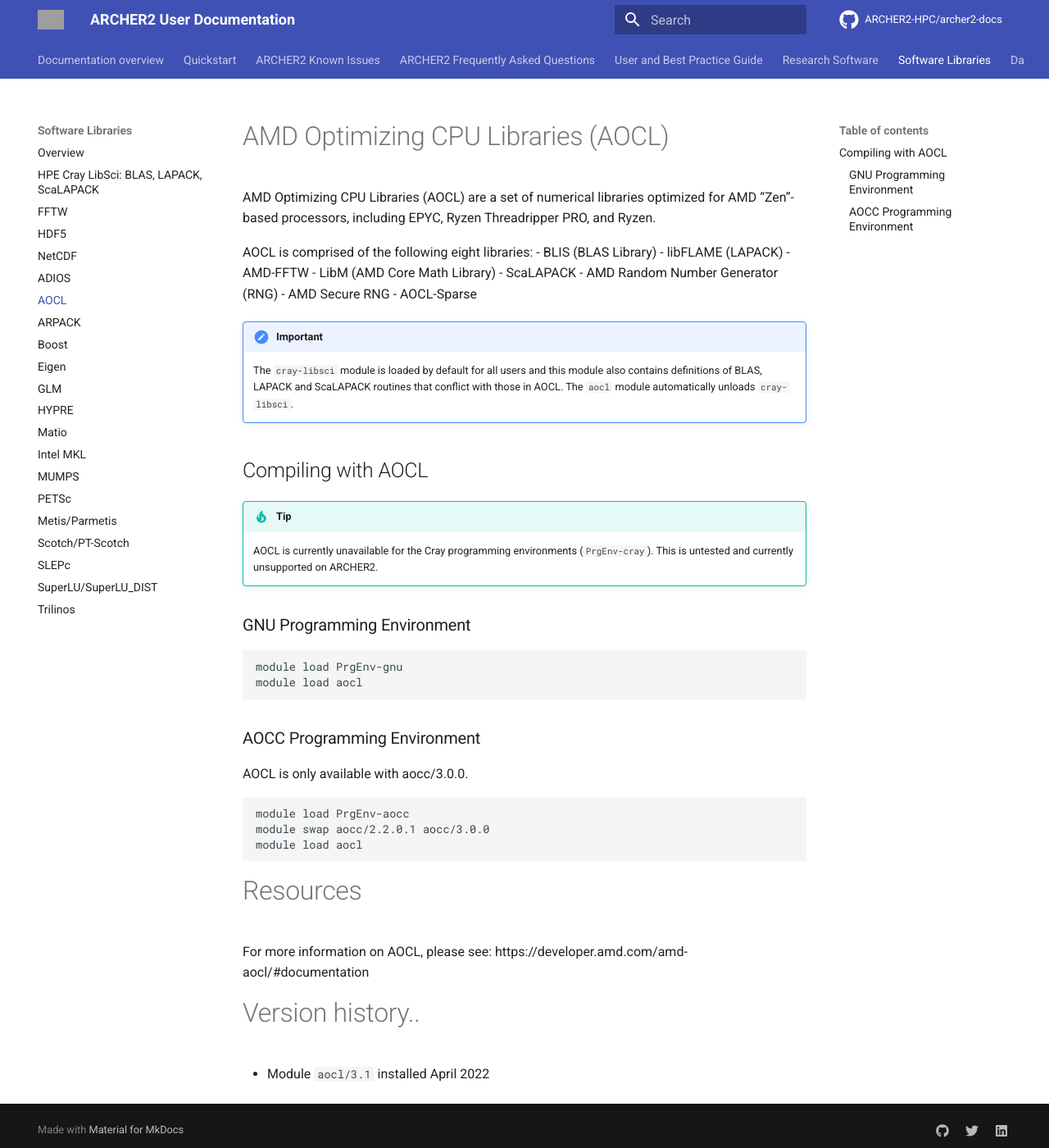
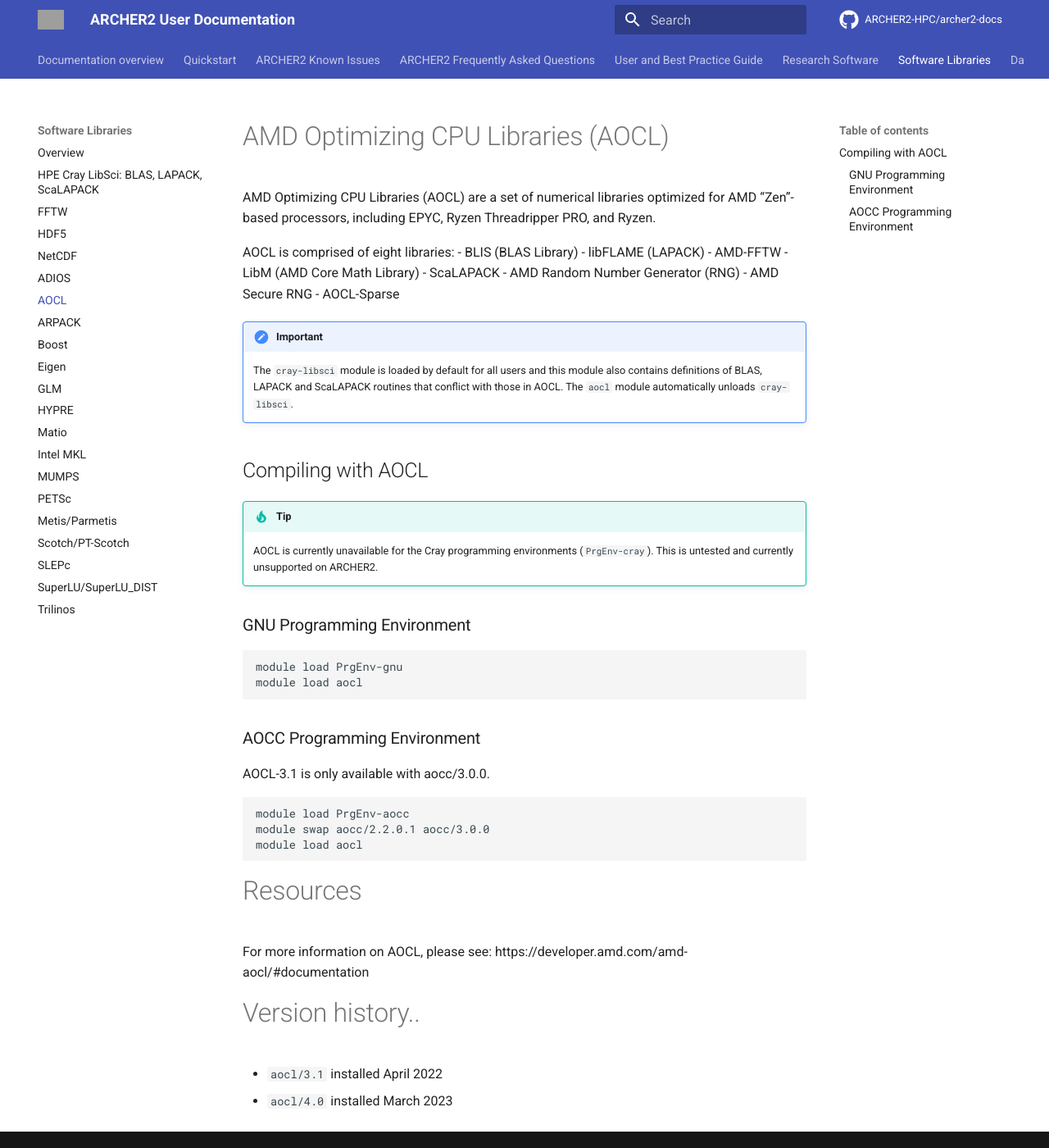
Before and after one commit to ARCHER2-HPC/archer2-docs, an MkDocs documentation site: the page built from docs/software-libraries/aocl.md, in a window 1280 px wide and 1400 px high. Shown: the whole window at 82% size. Built offline with MkDocs 1.6.1 and Material for MkDocs 9.7.7, drawn with Linux system fonts in a browser that asks for light colours; comment, search, counter and statistics services are not loaded; grey boxes are pictures that could not be loaded.

Commit message:
Adds AOCL-4.0

````diff
--- a/docs/software-libraries/aocl.md
+++ b/docs/software-libraries/aocl.md
@@ -2,7 +2,7 @@
 
 AMD Optimizing CPU Libraries (AOCL) are a set of numerical libraries optimized for AMD “Zen”-based processors, including EPYC, Ryzen Threadripper PRO, and Ryzen.
 
-AOCL is comprised of the following eight libraries:
+AOCL is comprised of eight libraries:
 - BLIS (BLAS Library)
 - libFLAME (LAPACK)
 - AMD-FFTW
@@ -32,7 +32,7 @@
 
 ### AOCC Programming Environment
 
-AOCL is only available with aocc/3.0.0.
+AOCL-3.1 is only available with aocc/3.0.0.
 
 ```
 module load PrgEnv-aocc
@@ -46,4 +46,5 @@
 
 # Version history..
 
-- Module `aocl/3.1` installed April 2022
+- `aocl/3.1` installed April 2022
+- `aocl/4.0` installed March 2023
````
